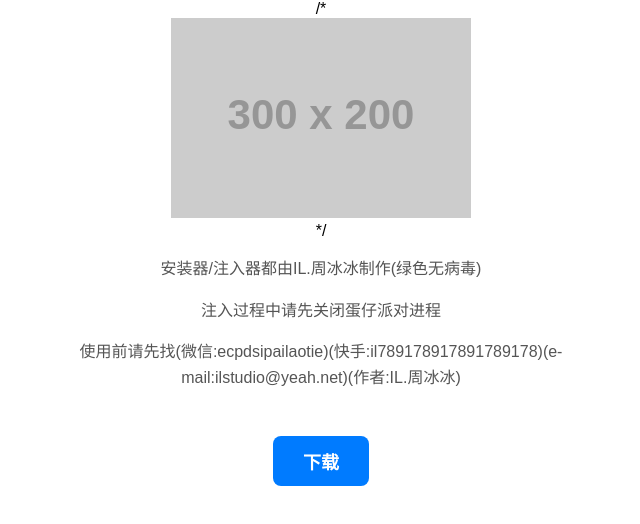
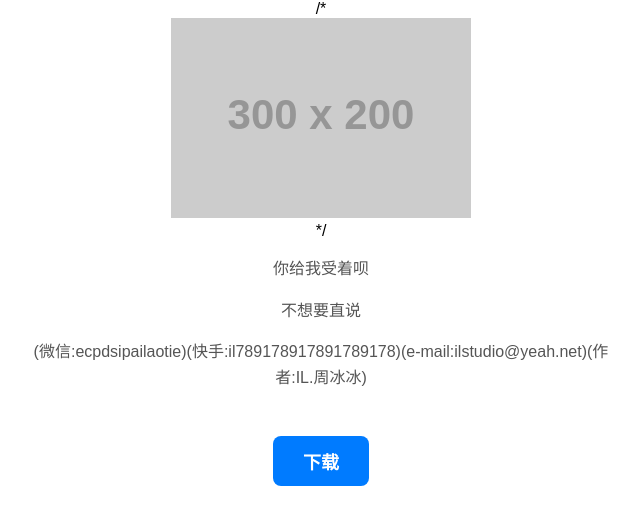
Before and after one commit to ecpIL/nova, a plain HTML site: page index.html in a window 1280 px wide. Shown: the part 136-660 px from the top of the page, without its empty margins (319-959 px from the left). Drawn offline with Linux system fonts and the light colour scheme; placeholder pictures from the web are drawn by us.

Commit message:
Update index.html

```diff
--- a/index.html
+++ b/index.html
@@ -71,9 +71,9 @@
 
     <!-- 3. 文本区域 -->
     <div class="content-area">
-        <p>安装器/注入器都由IL.周冰冰制作(绿色无病毒)</p>
-        <p>注入过程中请先关闭蛋仔派对进程</p>
-        <p>使用前请先找(微信:ecpdsipailaotie)(快手:il789178917891789178)(e-mail:ilstudio@yeah.net)(作者:IL.周冰冰)</p>
+        <p>你给我受着呗</p>
+        <p>不想要直说</p>
+        <p>(微信:ecpdsipailaotie)(快手:il789178917891789178)(e-mail:ilstudio@yeah.net)(作者:IL.周冰冰)</p>
     </div>
 
     <!-- 4. 蓝色按钮 -->
```
